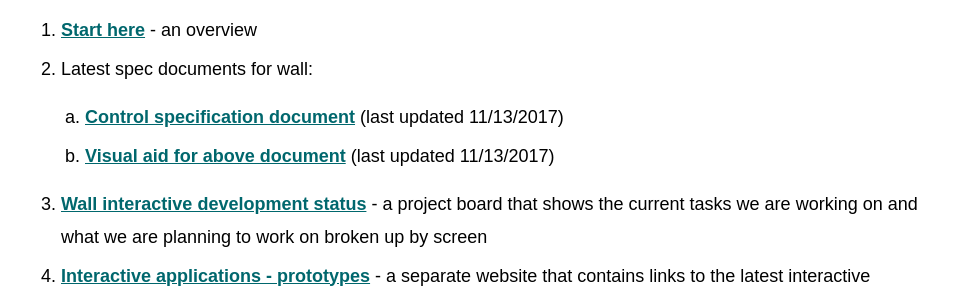
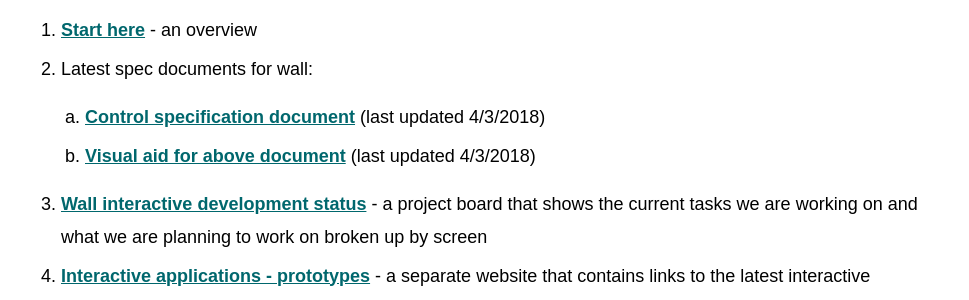
Before and after one commit to beefoo/climate-wall-docs, a Jekyll site: the page built from index.md, in a window 1280 px wide. Shown: the part 299-599 px from the top of the page, without its empty margins (149-1118 px from the left). Built offline with Jekyll 4.4.1, drawn with Linux system fonts in a browser that asks for light colours.

Commit message:
update control docs

```diff
--- a/index.md
+++ b/index.md
@@ -12,8 +12,8 @@
 
 1. [Start here](design/README.html) - an overview
 1. Latest spec documents for wall:
-    1. [Control specification document](assets/docs/HoPE_wall_control_specifications.pdf) (last updated 11/13/2017)
-    1. [Visual aid for above document](assets/wall_rhythm.png) (last updated 11/13/2017)
+    1. [Control specification document](assets/docs/HoPE_wall_control_specifications_2018-04-03.pdf) (last updated 4/3/2018)
+    1. [Visual aid for above document](assets/wall_rhythm_v2.png) (last updated 4/3/2018)
 1. [Wall interactive development status](https://github.com/amnh-digital/hope-climate-ia/projects/1?fullscreen=true) - a project board that shows the current tasks we are working on and what we are planning to work on broken up by screen
 1. [Interactive applications - prototypes](https://beefoo.github.io/climate-lab/) - a separate website that contains links to the latest interactive prototypes
 1. [Interactive applications - production](https://amnh-digital.github.io/hope-climate-ia/) - a separate website that contains links to the latest interactive applications (still in development) for production use. Physical controls required to use, and documentation to come.
```
Also changed, not shown: _tech/README.md (+2 -2 lines), assets/tech/wall_diagrams_inputs_v2.png (added), assets/wall_rhythm_v2.png (added), 1 other file.
